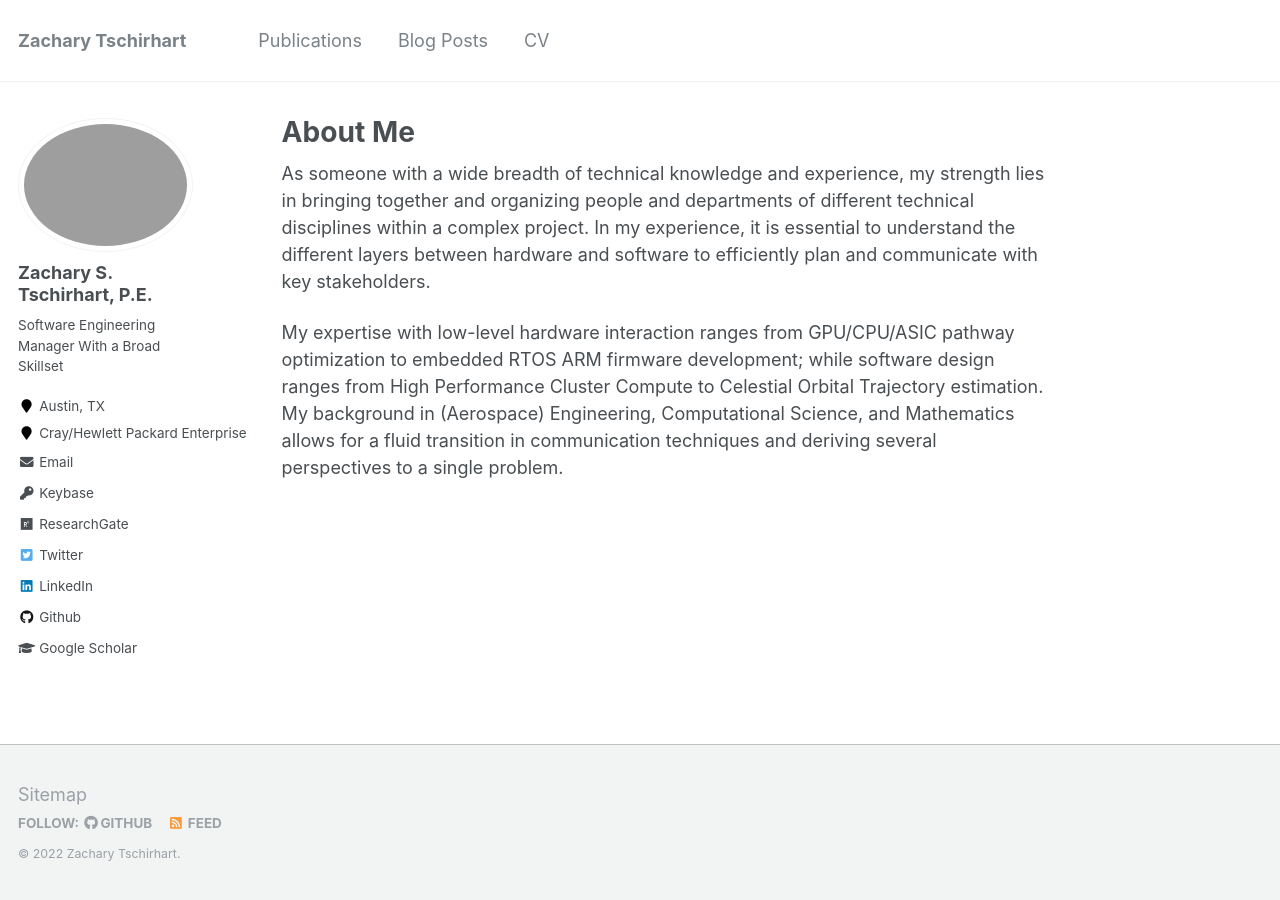
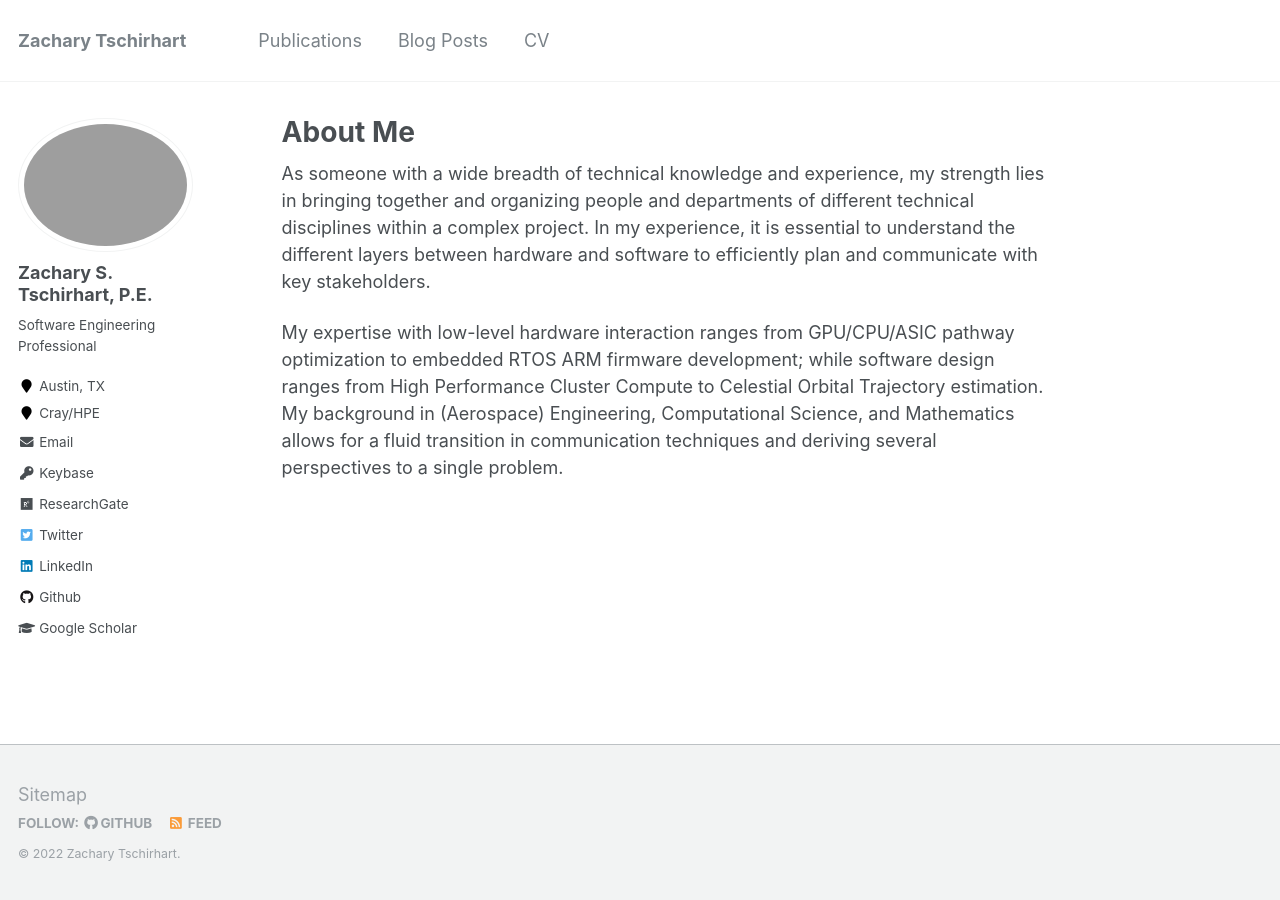
Before and after one commit to ztschir/ztschir.github.io, a Jekyll site: the page built from _pages/about.md, in a window 1280 px wide. Built offline with Jekyll 4.4.1, drawn with Linux system fonts in a browser that asks for light colours.

Commit message:
Update _config.yml

```diff
--- a/_config.yml
+++ b/_config.yml
@@ -82,9 +82,9 @@ atom_feed:
 author:
   name             : "Zachary S. Tschirhart, P.E."
   avatar           : "Portrait.JPG"
-  bio              : "Software Engineering Manager With a Broad Skillset"
+  bio              : "Software Engineering Professional"
   location         : "Austin, TX"
-  employer         : "Cray/Hewlett Packard Enterprise"
+  employer         : "Cray/HPE"
   pubmed           :
   googlescholar    : "https://scholar.google.com/citations?hl=en&user=xSH5raQAAAAJ"
   email            : "zach@tschirh.art"
```
